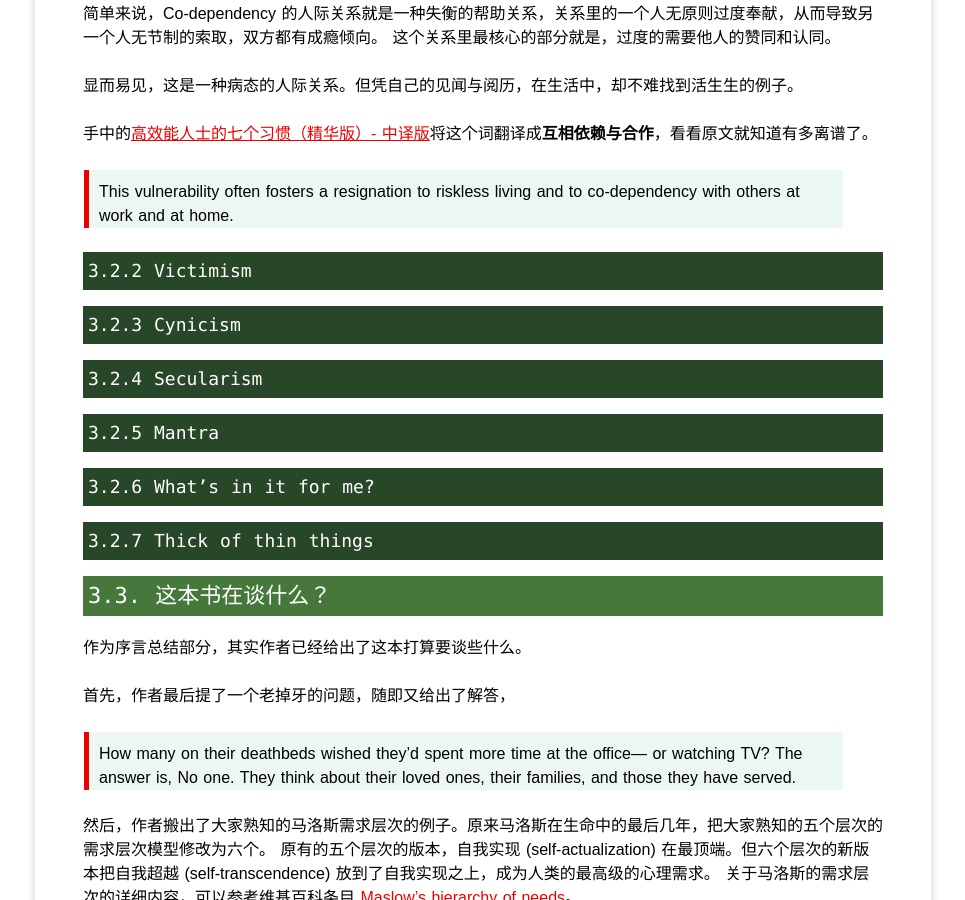
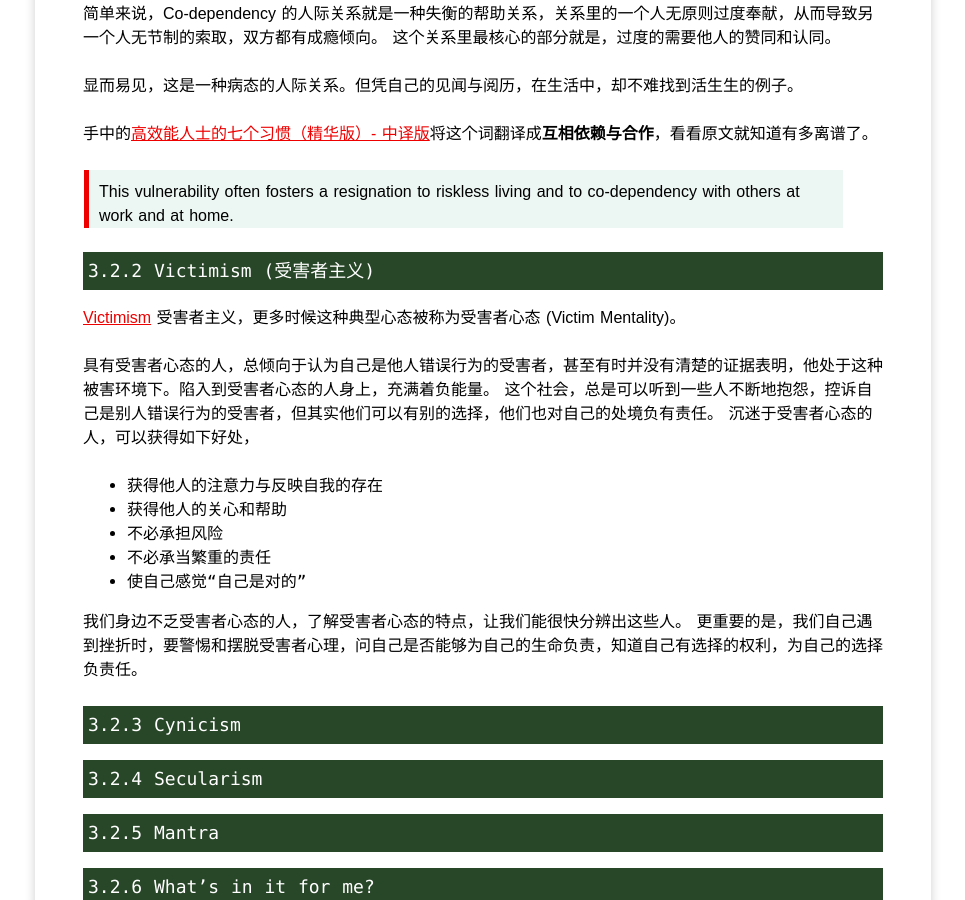
Before and after one commit to yangoliver/yangoliver.github.io, a Jekyll site: the page built from _posts/2016/2016-08-29-7-habits-1.md, in a window 1280 px wide and 900 px high, scrolled down 2644 px. Shown: the whole window, without its empty margins (157-1122 px from the left). Built offline with Jekyll 4.4.1, drawn with Linux system fonts in a browser that asks for light colours; comment, search, counter and statistics services are not loaded; some of the changed text lies outside the part shown.

Commit message:
draft: added contents for victimism

```diff
--- a/_posts/2016/2016-08-29-7-habits-1.md
+++ b/_posts/2016/2016-08-29-7-habits-1.md
@@ -86,7 +86,7 @@ Stephen Covey 在书中写到：**"Common Sense is not Common Practice"**。若
         - 能力的成长
       - 新问题或 trade-off
         - 不可避免地，需要考虑短期投入和长期投入的平衡问题
-  - Blame and victimism (抱怨和受害者思维)
+  - Blame and victimism (抱怨和受害者心态)
     - What & Why
       - 原因
         - 当人们遇到问题，总能找到可以抱怨谴责的对象
@@ -185,7 +185,22 @@ Stephen Covey 在书中写到：**"Common Sense is not Common Practice"**。若
 
 > This vulnerability often fosters a resignation to riskless living and to co-dependency with others at work and at home.
 
-#### 3.2.2 Victimism
+#### 3.2.2 Victimism (受害者主义)
+
+[Victimism](https://en.wikipedia.org/wiki/Victim_mentality) 受害者主义，更多时候这种典型心态被称为受害者心态 (Victim Mentality)。
+
+具有受害者心态的人，总倾向于认为自己是他人错误行为的受害者，甚至有时并没有清楚的证据表明，他处于这种被害环境下。陷入到受害者心态的人身上，充满着负能量。
+这个社会，总是可以听到一些人不断地抱怨，控诉自己是别人错误行为的受害者，但其实他们可以有别的选择，他们也对自己的处境负有责任。
+沉迷于受害者心态的人，可以获得如下好处，
+
+* 获得他人的注意力与反映自我的存在
+* 获得他人的关心和帮助
+* 不必承担风险
+* 不必承当繁重的责任
+* 使自己感觉“自己是对的”
+
+我们身边不乏受害者心态的人，了解受害者心态的特点，让我们能很快分辨出这些人。
+更重要的是，我们自己遇到挫折时，要警惕和摆脱受害者心理，问自己是否能够为自己的生命负责，知道自己有选择的权利，为自己的选择负责任。
 
 #### 3.2.3 Cynicism
 
```
